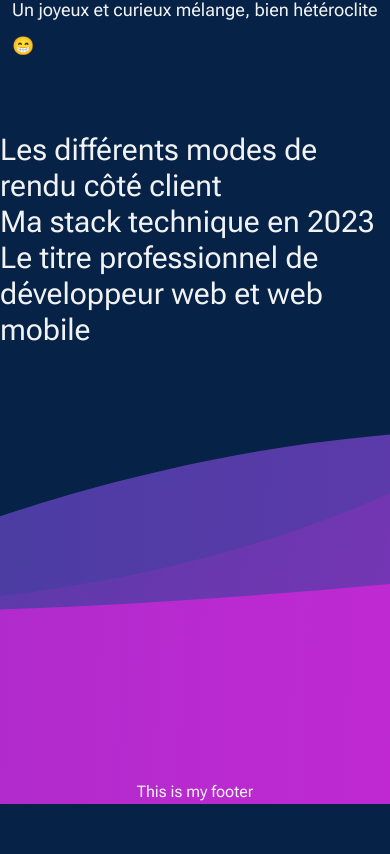
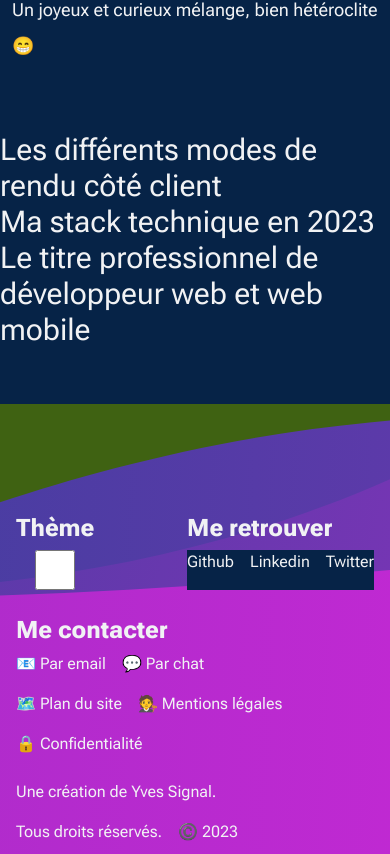
Before and after one commit to Julien-Goletto/yves-signal, a Next.js app: page / in a window 390 px wide. Shown: the part 644-1498 px from the top of the page. Before the commit the page ends 1448 px from the top, so only its background shows below. Built offline with nearby package versions, Linux system fonts and the light colour scheme.

Commit message:
:sparkles: Defining the footer content mobile layout

```diff
--- a/app/components/Layout/footer.tsx
+++ b/app/components/Layout/footer.tsx
@@ -1,13 +1,56 @@
 import React from 'react';
 import { WavyBackground } from '../Backgrounds/wavy-backgrounds';
 
+const footerStyle = ` bg-lime-800
+  flex justify-center
+  w-full relative overflow-hidden
+  h-[450px] xs:h-[450px] md:h-[550px]
+`;
+
+const backgroudPositionStyle = `absolute
+  -bottom-0 sm:-bottom-16 md:bottom-8 xl:bottom-0 2xl:-bottom-4
+  -left-[300%] sm:-left-[150%] md:-left-[125%] lg:-left-[75%] xl:-left-[35%] 2xl:-left-0
+`;
+
 export const Footer = () => {
   return(
-    <footer className='w-full relative overflow-hidden h-[400px] md:h-[500px] flex justify-center'>
-      <div className='absolute z-10 container bottom-0 mx-auto flex flex-col items-center'>
-        This is my footer
+    <footer className={footerStyle}>
+      <div className='absolute z-10 container bottom-0 mx-auto px-4 py-2.5 flex flex-col gap-4' id="footer_content">
+        <div className='flex flex-wrap gap-6 justify-between'>
+          <label htmlFor="theme" className='flex flex-col gap-1.5'>
+            <p className='text-2xl font-extrabold'>Thème</p>
+            <input type="checkbox" name="theme" id="theme" className='h-10 w-25'/>
+          </label>
+          <div className='flex flex-col gap-1.5'>
+            <p className='text-2xl font-extrabold'>Me retrouver</p>
+            <div className='flex justify-between gap-4 h-10 bg-primary-dark'>
+              <a href="https://www.linkedin.com/in/alexandre-roux-1b1b1b1b1/" target="_blank" rel="noreferrer">Github</a>
+              <a href="https://www.linkedin.com/in/alexandre-roux-1b1b1b1b1/" target="_blank" rel="noreferrer">Linkedin</a>
+              <a href="https://www.linkedin.com/in/alexandre-roux-1b1b1b1b1/" target="_blank" rel="noreferrer">Twitter</a>
+            </div>
+          </div>
+          <div className='flex flex-col gap-1.5 flex-1'>
+            <p className='text-2xl font-extrabold'>Me contacter</p>
+            <div className='flex gap-4'>
+              <a href="https://www.linkedin.com/in/alexandre-roux-1b1b1b1b1/" target="_blank" rel="noreferrer">📧 Par email</a>
+              <a href="https://www.linkedin.com/in/alexandre-roux-1b1b1b1b1/" target="_blank" rel="noreferrer">💬 Par chat</a>
+            </div>
+          </div>
+        </div>
+        <div className='flex flex-col gap-6'>
+          <div className='flex flex-wrap gap-4'>
+            <a href="https://www.linkedin.com/in/alexandre-roux-1b1b1b1b1/" target="_blank" rel="noreferrer">🗺️ Plan du site</a>
+            <a href="https://www.linkedin.com/in/alexandre-roux-1b1b1b1b1/" target="_blank" rel="noreferrer">🧑‍⚖️ Mentions légales</a>
+            <a href="https://www.linkedin.com/in/alexandre-roux-1b1b1b1b1/" target="_blank" rel="noreferrer">🔒 Confidentialité</a>
+          </div>
+          <p className='flex flex-wrap gap-4'>
+            <span>Une création de Yves Signal.</span>
+            <span>Tous droits réservés.</span>
+            <span>©️ 2023</span>
+          </p>
+        </div>
       </div>
-      <div className='absolute -bottom-16 md:-bottom-8 xl:bottom-0 2xl:-bottom-20 -left-[300%] md:-left-[125%] xl:-left-[0%] mx-auto'>
+      <div className={backgroudPositionStyle}>
         <WavyBackground />
       </div>
     </footer>
--- a/tailwind.config.js
+++ b/tailwind.config.js
@@ -30,6 +30,9 @@ module.exports = {
         'books': '#FDFD96',
         'series': '#FF6961',
       },
+      screens: {
+        'xs': '450px',
+      },
     },
   },
   plugins: [],
```
